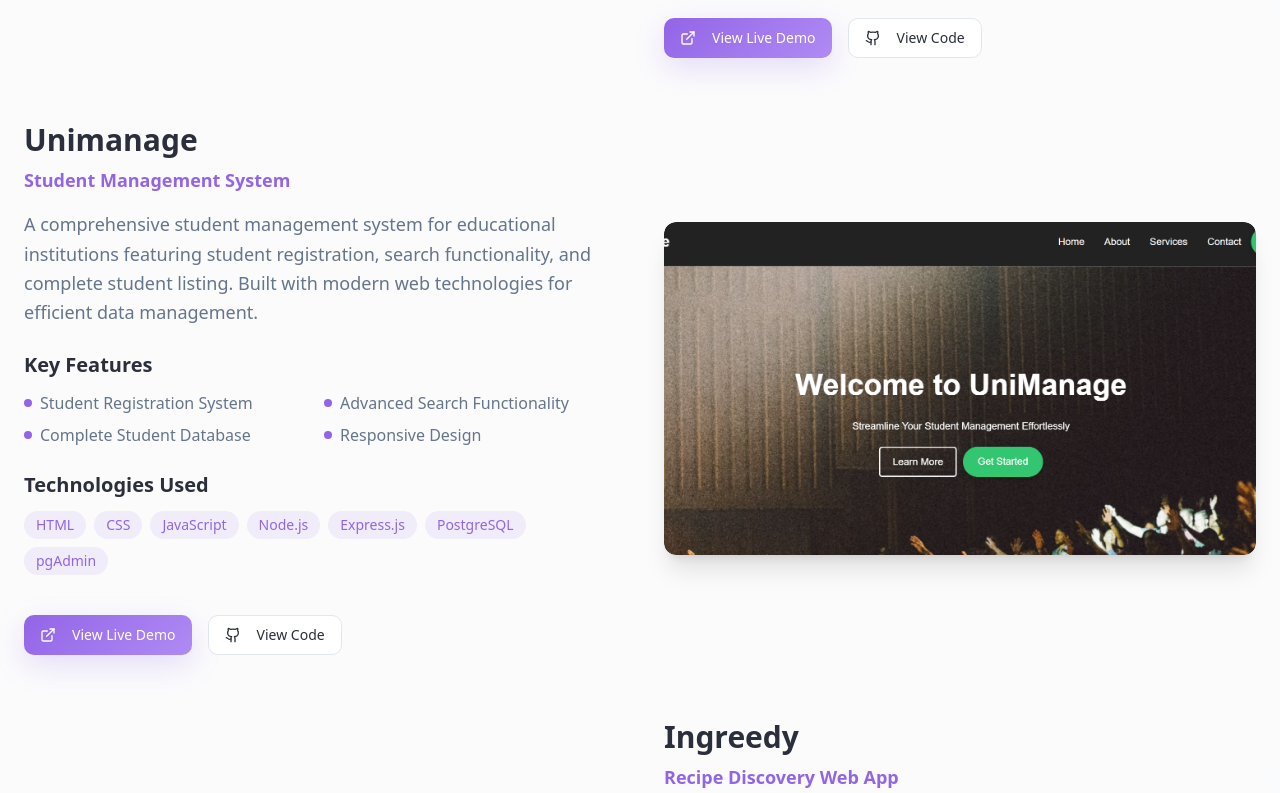
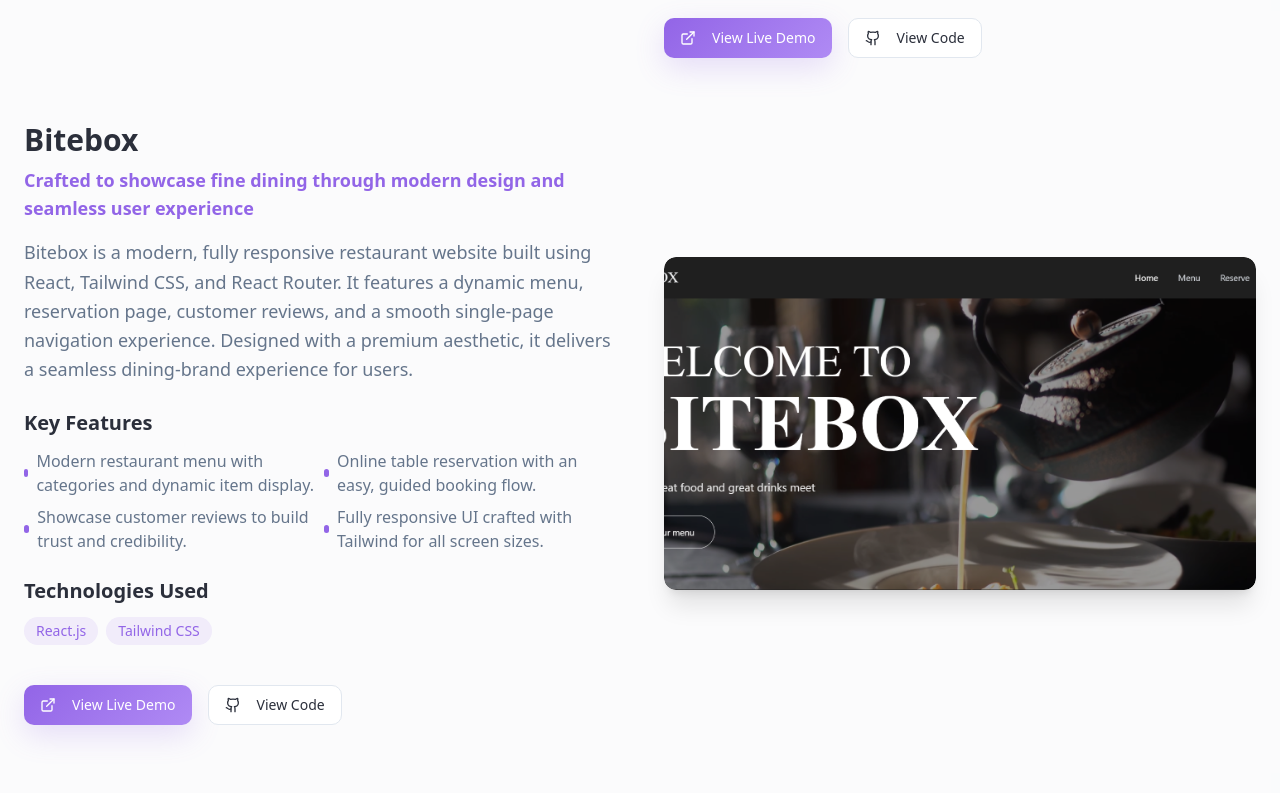
Before and after one commit to Ayan-Khan79/MA_Portfolio, a React (Vite) app: page / in a window 1280 px wide. Shown: the part 6340-7133 px from the top of the page. Built offline with nearby package versions, Linux system fonts and the light colour scheme; the HTML template or start-up script is replaced by a standard one.

Commit message:
New project added

```diff
--- a/src/components/Portfolio.tsx
+++ b/src/components/Portfolio.tsx
@@ -32,6 +32,29 @@ const Portfolio = () => {
       },
       icon: <Activity className="w-8 h-8 text-green-500" />,
       gradient: "from-green-500/10 to-green-500/5"
+    },
+    {
+      title: "Bitebox",
+      subtitle: "Crafted to showcase fine dining through modern design and seamless user experience",
+      description:
+        "Bitebox is a modern, fully responsive restaurant website built using React, Tailwind CSS, and React Router. It features a dynamic menu, reservation page, customer reviews, and a smooth single-page navigation experience. Designed with a premium aesthetic, it delivers a seamless dining-brand experience for users.",
+      image: "/projects/Bitebox.png",
+      tech: [
+        "React.js",
+        "Tailwind CSS"
+      ],
+      features: [
+        "Modern restaurant menu with categories and dynamic item display.",
+        "Online table reservation with an easy, guided booking flow.",
+        "Showcase customer reviews to build trust and credibility.",
+        "Fully responsive UI crafted with Tailwind for all screen sizes."
+      ],
+      links: {
+        live: "https://bitebox-1ly7.onrender.com",
+        github: "https://github.com/Ayan-Khan79/Bitebox"
+      },
+      icon: <Utensils className="w-8 h-8 text-red-500" />,
+      gradient: "from-red-500/10 to-red-500/5"
     },
     {
       title: "Unimanage",
```
Also changed, not shown: public/projects/Bitebox.png (added).
